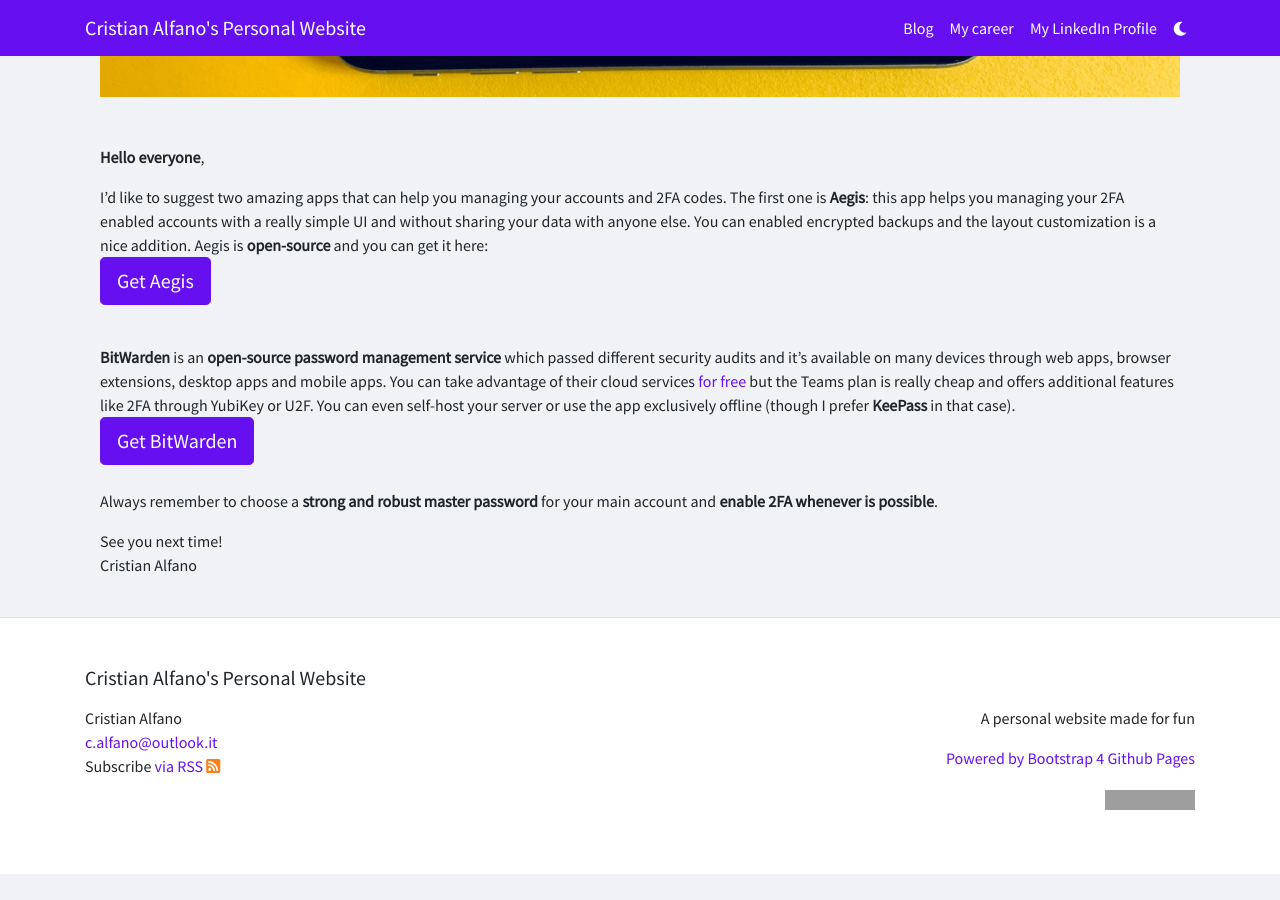
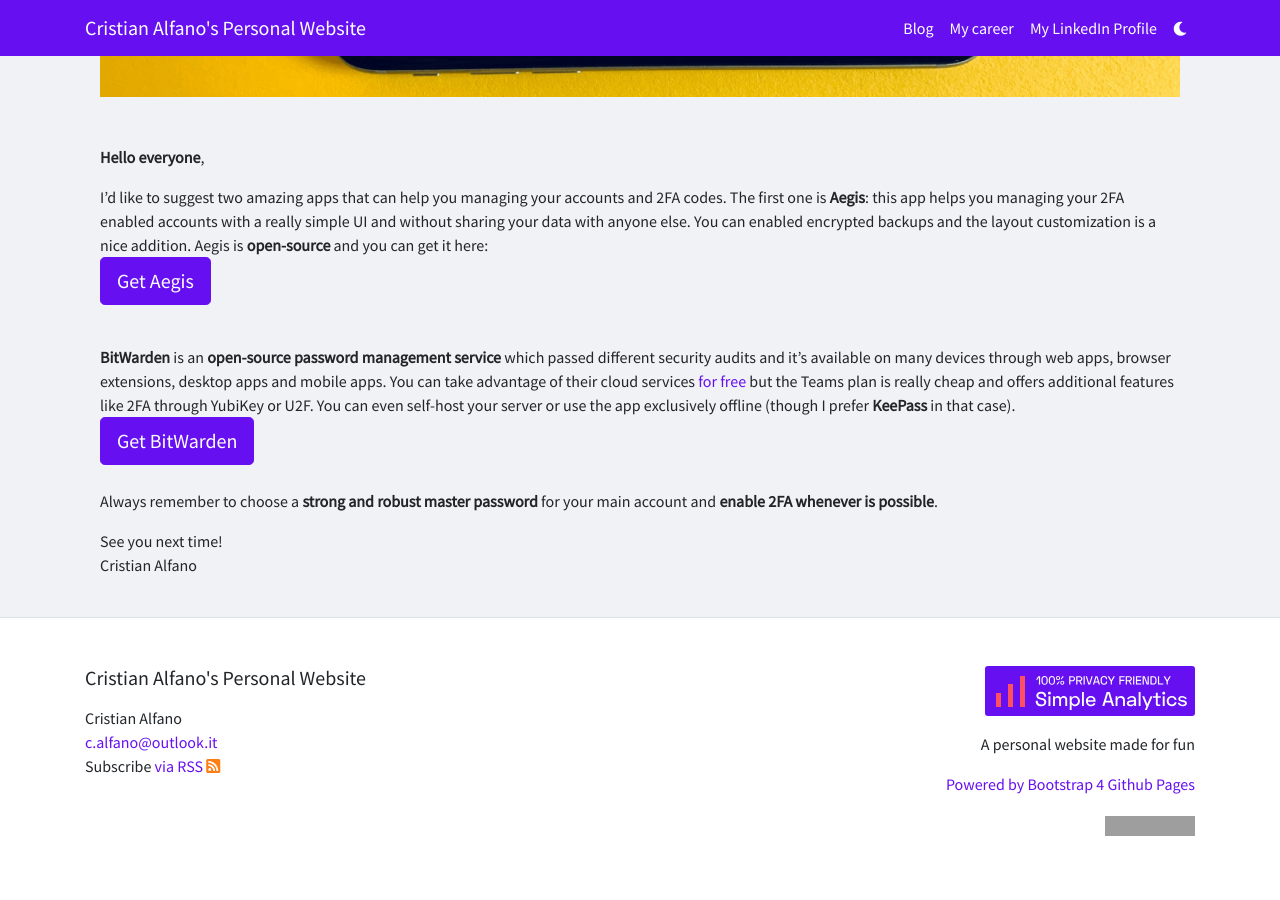
Before and after one commit to CristianAUnisa/CristianAUnisa.github.io, a Jekyll site: the page built from _posts/2021-06-15-Security-First.md, in a window 1280 px wide and 900 px high, scrolled down 649 px. Built offline with Jekyll 4.4.1, drawn with Linux system fonts in a browser that asks for light colours; comment, search, counter and statistics services are not loaded; before the commit the page ends 1523 px from its top, so only the background shows below that; grey boxes are pictures that could not be loaded.

```diff
--- a/_includes/footer.html
+++ b/_includes/footer.html
@@ -1,11 +1,10 @@
 <footer class="py-5 footer border-top">
   <div class="container">
-
-    <p class="h5 mb-3">{{ site.title | escape }}</p>
 
     <div class="row">
 
       <div class="col-sm">
+        <p class="h5 mb-3">{{ site.title | escape }}</p>
         <ul class="list-unstyled">
           <li>
             {%- if site.author -%}
@@ -28,7 +27,14 @@
       </div>
 
 
-      <div class="col-sm text-right">
+      <div class="col-sm text-sm-right">
+        <p>
+          <a href="https://simpleanalytics.com/?utm_source=cristianalfano.me&utm_content=badge" referrerpolicy="origin"
+            target="_blank">
+            <img src="{{ "/assets/img/simpleanalyticsbadge.svg" | relative_url }}" loading="lazy"
+              referrerpolicy="no-referrer" crossorigin="anonymous" alt="Badge for SimpleAnalytics" />
+          </a>
+        </p>
         <p>{{- site.description | escape -}}</p>
 
         <p>
--- a/_includes/head.html
+++ b/_includes/head.html
@@ -5,7 +5,7 @@
   {%- seo -%}
 
   <meta name="google-site-verification" content="z4W8ApQQ9-U221_yuOKSeRhUpb9jSQ-lr0WnWi0kd9I" />
-  <meta itemprop="image" content="/assets/img/preview.svg">
+  <meta itemprop="image" content="/assets/img/preview.png">
   <!-- Open Graph / Facebook -->
   <meta property="og:type" content="website">
   <meta property="og:url" content="https://cristianalfano.me/">
@@ -18,7 +18,7 @@
   <meta property="twitter:url" content="https://cristianalfano.me/">
   <meta property="twitter:title" content="Cristian Alfano’s Personal Website | A personal website made for fun">
   <meta property="twitter:description" content="Homepage of Cristian Alfano’s website.">
-  <meta property="twitter:image" content="https://cristianalfano.me/assets/img/preview.svg">
+  <meta property="twitter:image" content="https://cristianalfano.me/assets/img/preview.png">
 
   <link rel="stylesheet" href="{{ "/assets/main.css" | relative_url }}">
   <link rel="apple-touch-icon" sizes="180x180" href="/apple-touch-icon.png">
--- a/_includes/header.html
+++ b/_includes/header.html
@@ -1,8 +1,8 @@
 <nav class="navbar fixed-top navbar-expand-lg navbar-dark bg-primary py-2 py-lg-0">
   <div class="container">
-    <a class="navbar-brand d-none d-lg-block" rel="author" href="{{ " /" | relative_url }}">{{ site.title | escape
+    <a class="navbar-brand d-none d-lg-block" rel="author" href="{{ "/" | relative_url }}">{{ site.title | escape
       }}</a>
-    <a class="navbar-brand d-print-none d-lg-none" rel="author" href="{{ " /" | relative_url }}"><strong>Cristian
+    <a class="navbar-brand d-print-none d-lg-none" rel="author" href="{{ "/" | relative_url }}"><strong>Cristian
         Alfano</strong></a>
 
     {%- assign page_paths = site.header_pages -%}
@@ -27,7 +27,7 @@
           <span id="nav-switch-theme" role="button" tabindex="0" onKeyDown="handleBtnKeyDown(event)"
             onclick="changeColorScheme(event)" class="nav-link py-3">
             <span class="nav-theme-icon fas"> </span>
-            <label for="nav-switch-theme" class="d-lg-none">Toggle Theme</label>
+            <span class="d-lg-none">Toggle Theme</span>
           </span>
         </li>
       </ul>
--- a/_layouts/default.html
+++ b/_layouts/default.html
@@ -1,5 +1,5 @@
 <!DOCTYPE html>
-<html lang="{{ page.lang | default: site.lang | default: " en" }}">
+<html lang="{{ page.lang | default: site.lang | default: "en" }}">
 
 {%- include head.html -%}
 
--- a/_posts/2021-06-15-Security-First.md
+++ b/_posts/2021-06-15-Security-First.md
@@ -13,16 +13,16 @@ permalink: /blog/Security_First
 I'd like to suggest two amazing apps that can help you managing your accounts and 2FA codes.
 The first one is **Aegis**: this app helps you managing your 2FA enabled accounts with a really simple UI and without sharing your data with anyone else. You can enabled encrypted backups and the layout customization is a nice addition. Aegis is **open-source** and you can get it here:
 <br/>
-<a href="https://getaegis.app/" class="btn btn-primary btn-lg" role="link">Get Aegis</a>
+<a href="https://getaegis.app/" class="btn btn-primary btn-lg">Get Aegis</a>
 <br/>
 <br/>
 
 **BitWarden** is an **open-source password management service** which passed different security audits and it's available on many devices through web apps, browser extensions, desktop apps and mobile apps. You can take advantage of their cloud services [for free](https://bitwarden.com/pricing/business/) but the Teams plan is really cheap and offers additional features like 2FA through YubiKey or U2F. You can even self-host your server or use the app exclusively offline (though I prefer **KeePass** in that case).
 <br/>
-<a href="https://bitwarden.com/" class="btn btn-primary btn-lg" role="link">Get BitWarden</a>
+<a href="https://bitwarden.com/" class="btn btn-primary btn-lg">Get BitWarden</a>
 <br/>
 <br/>
 Always remember to choose a **strong and robust master password** for your main account and **enable 2FA whenever is possible**.
 
-See you next time!<br/>
+See you next time!
 Cristian Alfano
```
Also changed, not shown: assets/img/simpleanalyticsbadge.svg (added).
